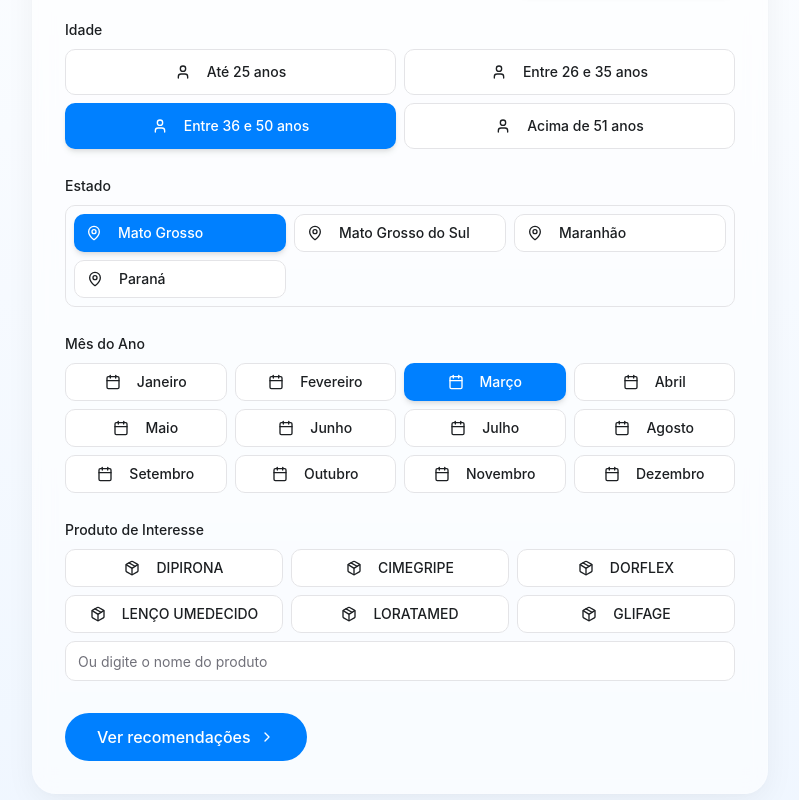
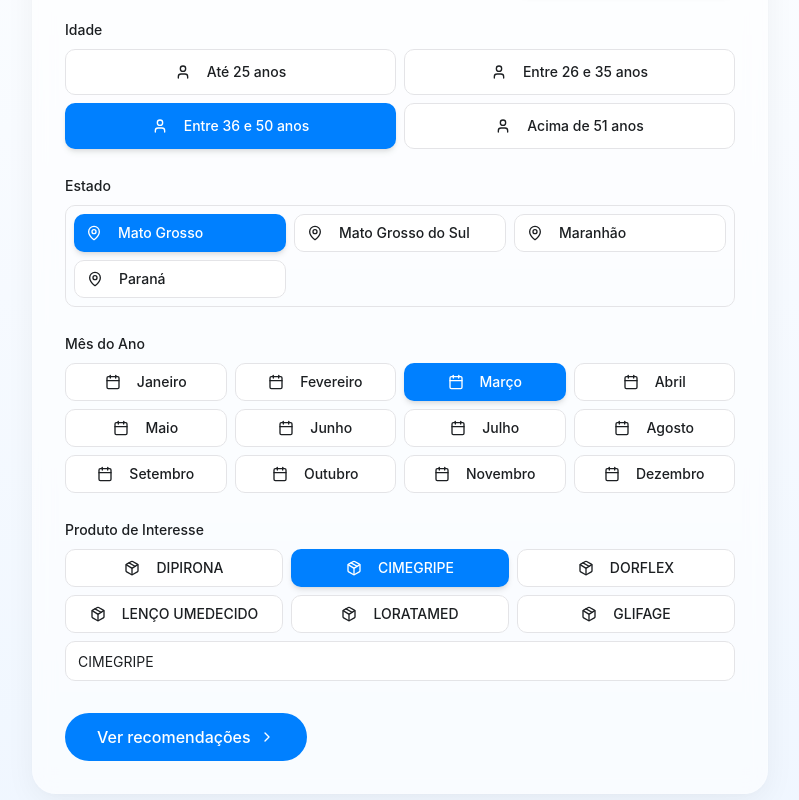
Before and after one commit to albertosveloso/easy-recommendation-form, a React (Vite) app: page / in a window 1280 px wide. Shown: the part 466-1266 px from the top of the page, without its empty margins (240-1039 px from the left). Built offline with nearby package versions, Linux system fonts and the light colour scheme.

Commit message:
Set default product
Set CIMEGRIPE as the default selected product in the recommendation form.

```diff
--- a/src/components/RecommendationForm.tsx
+++ b/src/components/RecommendationForm.tsx
@@ -1,3 +1,4 @@
+
 import React, { useState } from 'react';
 import { Button } from '@/components/ui/button';
 import { Input } from '@/components/ui/input';
@@ -99,7 +100,7 @@ const RecommendationForm = () => {
     idade: 'Entre 36 e 50 anos',
     estado: 'MT',
     mes: 'Março',
-    produto: '',
+    produto: 'CIMEGRIPE',
   });
 
   const [products, setProducts] = useState<any[]>([]);
```
